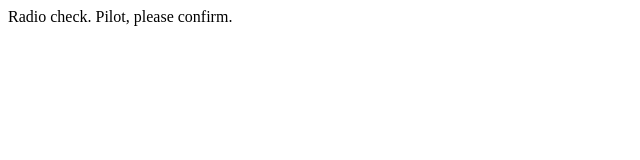
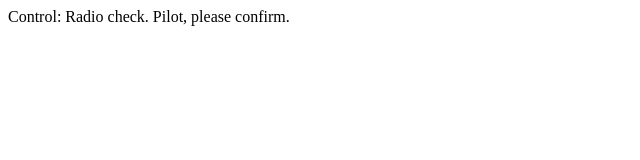
Before and after one commit to vasavi7/communication-log, a plain HTML site: page index.html in a window 1280 px wide. Shown: the whole page, without its empty margins (0-640 px from the left). Drawn offline with Linux system fonts and the light colour scheme.

Commit message:
Control: updated communication-log.

```diff
--- a/index.html
+++ b/index.html
@@ -1,5 +1,5 @@
 <html>
    <body>
-      <p>Radio check. Pilot, please confirm.</p>
+      <p>Control: Radio check. Pilot, please confirm.</p>
    </body>
 </html>
```
